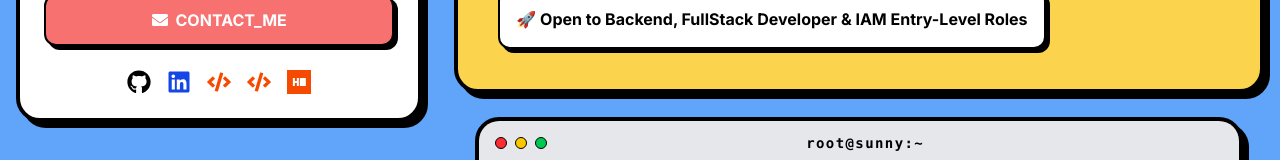
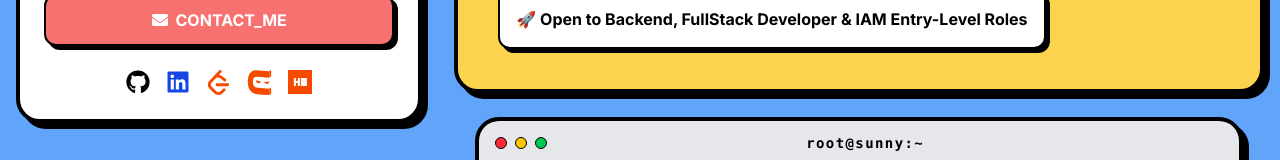
Before and after one commit to rajSunny5714/new-portfolio, a React (Vite) app: page / in a window 1280 px wide. Shown: the part 620-780 px from the top of the page. Built offline with nearby package versions, Linux system fonts and the light colour scheme; the HTML template or start-up script is replaced by a standard one; a web font is replaced by a local one.

Commit message:
Update Hero.tsx

```diff
--- a/src/components/sections/Hero.tsx
+++ b/src/components/sections/Hero.tsx
@@ -7,7 +7,7 @@ import {
   FaEnvelope,
 } from 'react-icons/fa';
 
-import { SiHackerrank } from "react-icons/si";
+import { SiHackerrank, SiLeetcode, SiCodingninjas } from "react-icons/si";
 
 import ContactModal from '../ui/ContactModal';
 import MiniTerminal from '../ui/MiniTerminal';
@@ -116,7 +116,7 @@ const Hero = () => {
             rel="noreferrer"
             className="hover:scale-110 transition-transform text-orange-600"
           >
-            <FaCode />
+            <SiLeetcode size={25} />
           </a>
 
            <a
@@ -125,7 +125,7 @@ const Hero = () => {
             rel="noreferrer"
             className="hover:scale-110 transition-transform text-orange-600"
           >
-            <FaCode />
+            <SiCodingninjas size={25} />
           </a>
 
            <a
```
